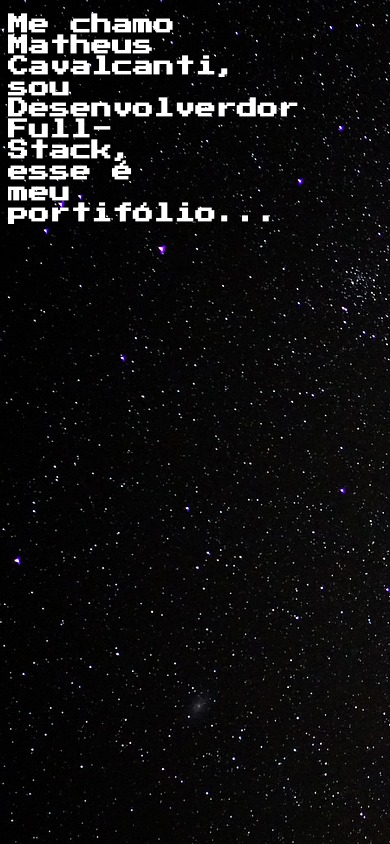
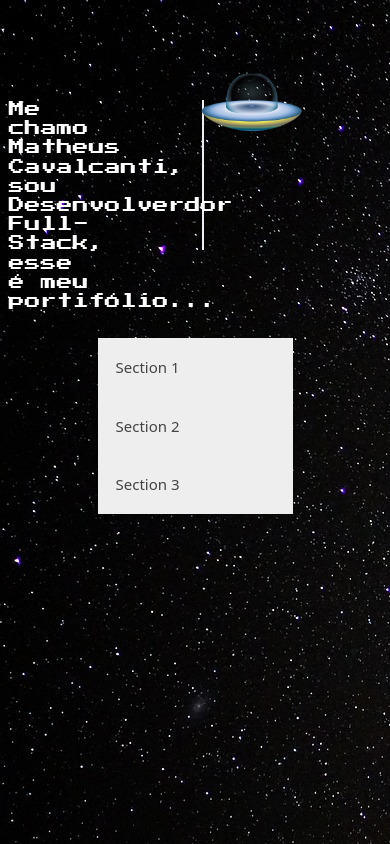
Before and after one commit to MTC00747/Portifolio, a plain HTML site: page index.html in a window 390 px wide. Drawn offline with nearby package versions, Linux system fonts and the light colour scheme.

Commit message:
Adicionando Recursos ao front- end , Recurso : acordeon e animação de flutuação

```diff
--- a/Script.js
+++ b/Script.js
@@ -21,3 +21,24 @@ function ShowText(titulo, texto, interval){
 }
 
 ShowText(titulo, texto, interval); //Chama a função com esses parametros;
+
+
+/*acordeão */
+
+var acc = document.getElementsByClassName("accordion");
+var i;
+
+for (i = 0; i < acc.length; i++) {
+  acc[i].addEventListener("click", function() {
+    /* Toggle between adding and removing the "active" class,
+    to highlight the button that controls the panel */
+    this.classList.toggle("active");
+
+    /* Toggle between hiding and showing the active panel */
+    var panel = this.nextElementSibling;
+    if (panel.style.display === "block") {
+      panel.style.display = "none";
+    } else {
+      panel.style.display = "block";
+    }
+  })}
--- a/Style.css
+++ b/Style.css
@@ -8,10 +8,121 @@ body{
     background-image:url(./Imagens/bakcground.jpg);
 }
 
-h1{
+#Animacoes{
+    display:flex;
+    justify-content: space-around;
+}
+
+#Animacoes h1{
     font-family:PressStart2P;
     color: white;
-    font-size: 1.3rem;
+    font-size: 1rem;
     width: 50%;
+    margin-top: 100px;
+    border-right: 2PX rgb(238, 238, 245) solid;
+    padding-right: 100px;
+    height: 150px;
+    width:50%;
 
 }
+/*Flutuação da imagen*/
+.disco-Voador{
+    width: 200px;
+    animation: float 3s ease-in-out infinite;
+    margin-top:10px;
+
+}
+@keyframes float {
+    0%, 100%{
+        transform: translateY(50px);
+    }
+    50%{
+        transform: translateX(-50px);
+    }
+}
+.accordion {
+    background-color: #eee;
+    color: #444;
+    cursor: pointer;
+    padding: 18px;
+    width: 50%;
+    border: none;
+    text-align: left;
+    outline: none;
+    font-size: 15px;
+    transition: 0.4s;
+  }
+
+  .active, .accordion:hover {
+    background-color: #ccc;
+  }
+
+  .panel {
+    padding: 0 18px;
+    display: none;
+    width:50%;
+    background-color: white;
+    overflow: hidden;
+  }
+
+  .seção{
+    margin-top : 80px;
+    display: flex;
+    flex-direction: column;
+    align-items: center;
+  }
+
+
+
+
+/*Dispositivos com o maáximo de 467px*/
+
+@media only screen and (max-width: 467px) {
+    /*Animação float + TypeWrither*/
+
+    h1{
+        font-size: 0.7rem;
+        padding-right:1px;
+        height:120px;
+        margin-top: 50px;
+    }
+    .disco-Voador{
+        width: 100px;
+        margin-top: 65px;
+        height:70px;
+        margin-right: 30px;
+    }
+    @keyframes float {
+        0%, 100%{
+            transform: translateY(10px);
+        }
+        50%{
+            transform: translateX(-25px);
+        }
+    }
+  }
+
+/*Dispositivos com no minimo 468px  e  no máximo 768px*/
+@media only screen and (max-width: 768px) {
+    /*Animação float + TypeWrither*/
+
+    h1{
+        font-size: 0.7rem;
+        padding-right:1px;
+        height:150px;margin-top: 50px;
+    }
+    .disco-Voador{
+        width: 100px;
+        margin-top: 65px;
+        height:70px;
+        margin-right: 60px;
+    }
+    @keyframes float {
+        0%, 100%{
+            transform: translateY(10px);
+        }
+        50%{
+            transform: translateX(-25px);
+        }
+    }
+  }
--- a/index.html
+++ b/index.html
@@ -6,13 +6,35 @@
     <meta http-equiv="X-UA-Compatible" content="IE=edge">
     <meta name="viewport" content="width=device-width, initial-scale=1.0">
     <link href="Style.css" rel="stylesheet">
+    <link rel="stylesheet" href="https://cdn.jsdelivr.net/npm/bootstrap@5.2.3/dist/css/bootstrap.min.css">
     <script type="text/javascript" src="./Script.js" defer></script>
 
     <title>Portifólio Matheus Cavaalcanti</title>
 </head>
 
 <body>
-    <h1 id="Text"></h1>
+    <div id="Animacoes">
+        <h1 id="Text"></h1>
+        <img class="disco-Voador" src="./Imagens/DiscoVoador.png" />
+     </div>
+
+    <section class="seção">
+    <button class="accordion">Section 1</button>
+    <div class="panel">
+        <p>Lorem ipsum...</p>
+    </div>
+
+    <button class="accordion">Section 2</button>
+    <div class="panel">
+        <p>Lorem ipsum...</p>
+    </div>
+
+    <button class="accordion">Section 3</button>
+    <div class="panel">
+        <p>Lorem ipsum...</p>
+
+    </div>
+</section>
 </body>
 
 </html>
```
Also changed, not shown: Imagens/DiscoVoador.png (added).
